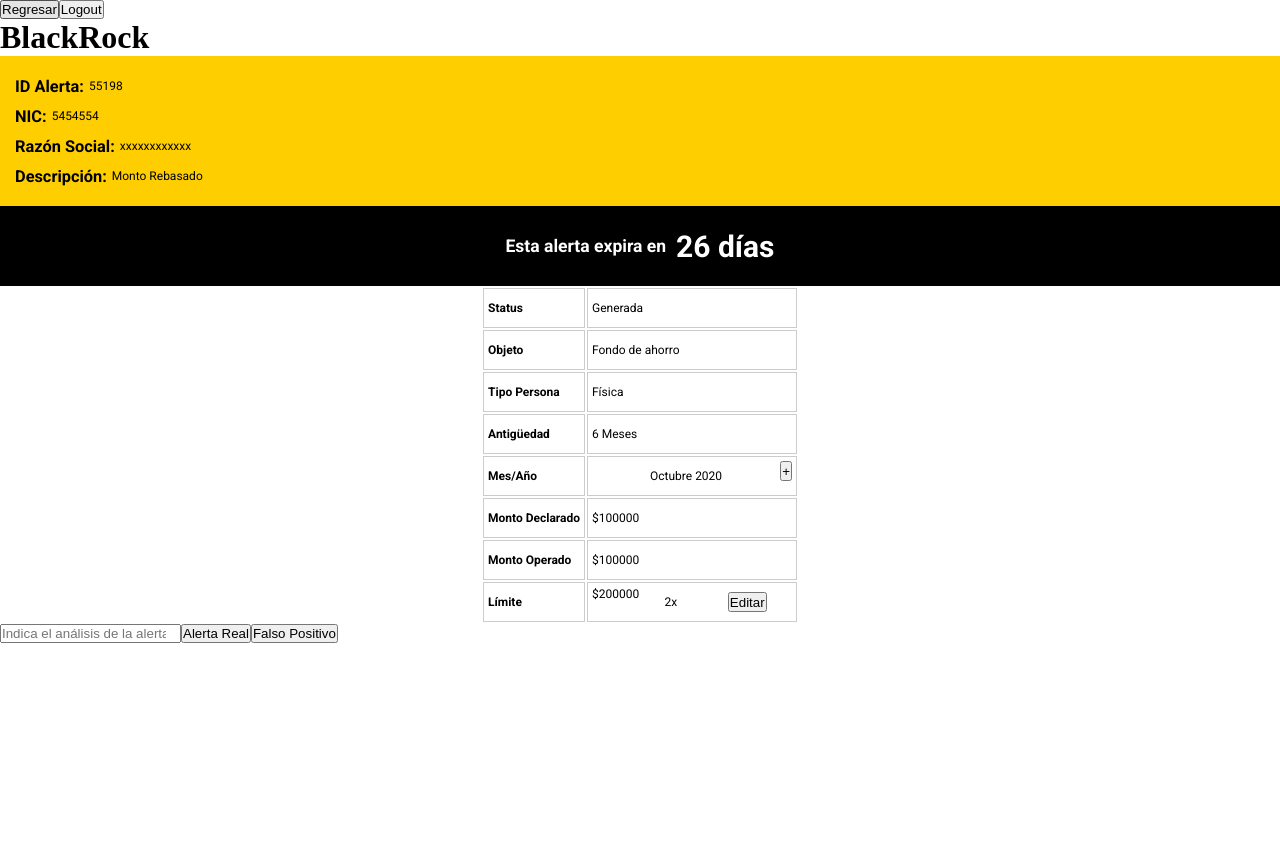
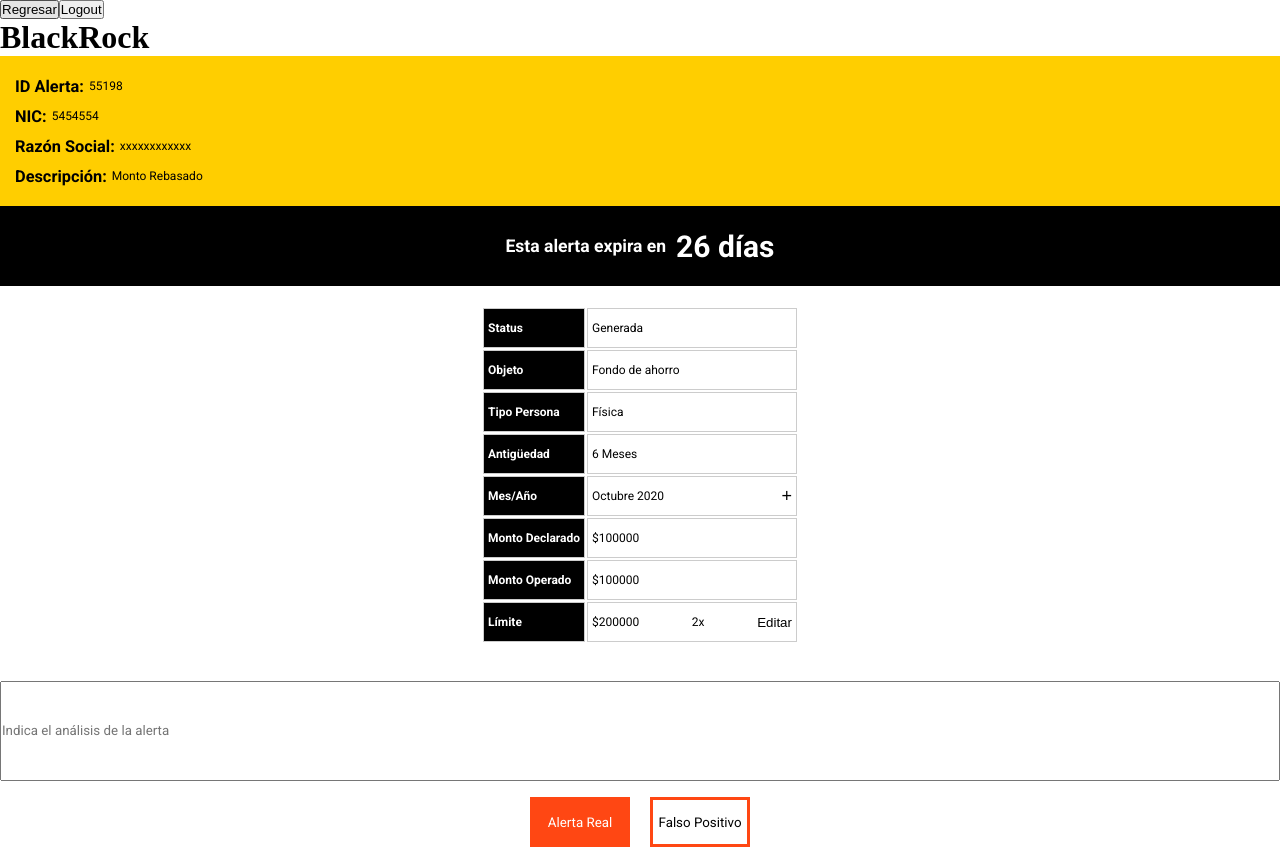
Before and after one commit to StephanieJolianis/BlackRock-LegalHackathon-, a React (Create React App) app: page /detallealerta in a window 1280 px wide. Before the commit the page ends 800 px from the top, so only its background shows below. Built offline with nearby package versions, Linux system fonts and the light colour scheme.

Commit message:
(Style): month detail finish

```diff
--- a/src/Components/DetalleAlerta.jsx
+++ b/src/Components/DetalleAlerta.jsx
@@ -68,16 +68,18 @@
                 </tr>
                 <tr>
                     <th>Límite</th>
-                    <td className = 'fila' >$200000<p>2x</p><button className = 'buttonLimite' onClick={() => setShowLimit(true)}>Editar</button></td>
+                    <td className = 'fila' > <p> $200000</p><p>2x</p><button className = 'buttonLimite' onClick={() => setShowLimit(true)}>Editar</button></td>
 
 
                 </tr>
             </tbody>
         </table>
-    <div>
+    <div className = 'evaluationContainer' >
         <input type="search" placeholder="Indica el análisis de la alerta"/>
-        <button onClick={() =>{setShowAlert(true); setAlert(true);}}>Alerta Real</button>
-        <button onClick={() =>{setShowAlert(true); setAlert(false);}}>Falso Positivo</button>
+        <div className = 'evaluationButtons' >
+        <button className = 'alertaReal'  onClick={() =>{setShowAlert(true); setAlert(true);}}>Alerta Real</button>
+        <button className = 'falsoPositivo' onClick={() =>{setShowAlert(true); setAlert(false);}}>Falso Positivo</button>
+        </div>
         </div>
         <ModalAlerta show={showAlert} close={setShowAlert} alert={alert}/>
         <ModalLimite show={showLimit} close={setShowLimit}/>
--- a/src/Components/detalleAlerta.scss
+++ b/src/Components/detalleAlerta.scss
@@ -1,6 +1,8 @@
 $black : #000000;
 $yellow : #FFCE00;
 $white: #FFFF;
+$orange: #FF4713;
+
 $content-font : Roboto;
 
 *{
@@ -19,7 +21,7 @@
 .textLine {
     display: flex;
     flex-direction: row;
-    justify-content: start;
+    justify-content: flex-start;
     height: 30px;
 
 
@@ -67,7 +69,7 @@
     border-color: gray;
     font-family: $content-font;
     font-size: 12px;
-    margin: auto;
+    margin: 20px auto;
 
 
 
@@ -89,30 +91,93 @@
       width: 200px;
   }
 
+  th {
+      background-color: $black;
+      color: $white;
+  }
+
 
   .fila {
       display: flex;
       flex-direction: row;
-      justify-content: start;
+      justify-content: space-between;
       height: 30px;
+      margin: auto;
 
 
 
 
       p {
-          margin: auto;
+          margin: auto 0;
 
       }
 
       .buttonLimite {
+        margin: auto 0;
+        border: none;
+        background-color: $white;
+
+        height: 100%;
+        font-weight: 500;
+
+
+
+      }
+
+      link {
         margin: auto;
-        height: 20px;
+
 
       }
 
       .buttonDetails {
-        margin: auto;
-        height: 20px;
+          border: none;
+          background-color: $white;
+          margin: auto;
+          height: 100%;
+          font-weight: 500;
+          font-size: 18px;
 
       }
   }
+
+
+  .evaluationContainer {
+      display: flex;
+      flex-direction: column;
+      justify-content: space-evenly;
+      height: 200px;
+
+
+      input {
+          height: 100px;
+          font-family: $content-font;
+      }
+
+      .evaluationButtons {
+          display: flex;
+          flex-direction: row;
+          justify-content: center;
+
+        button {
+            height: 50px;
+            width: 100px;
+            margin: 0 10px;
+            font-family: $content-font;
+        }
+
+        .alertaReal {
+            color: $white;
+            background-color: $orange;
+            border: none;
+        }
+
+        .falsoPositivo {
+            border: 3px solid $orange;
+            background-color: $white;
+
+        }
+      }
+
+
+  }
```
Also changed, not shown: 1 other file (tests, documents, lock files or other folders).
